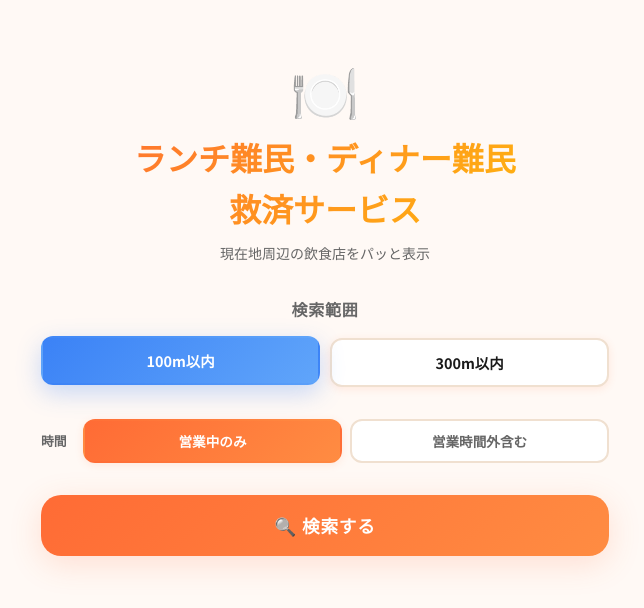
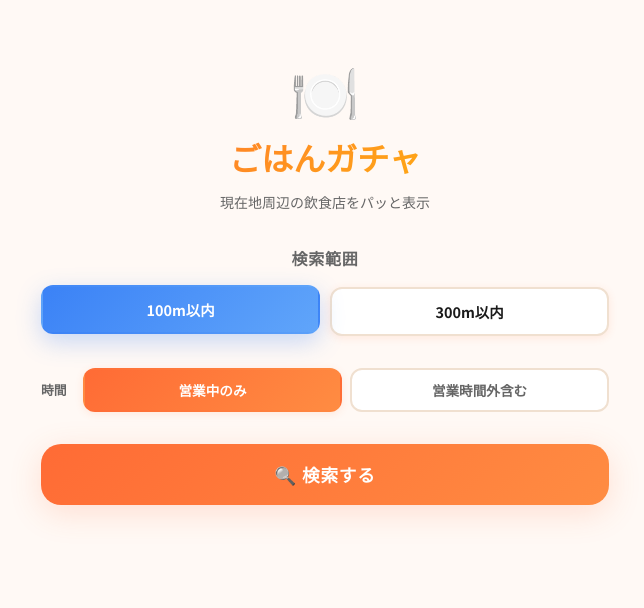
Before and after one commit to tatsuya1970/lunch-search, a Next.js app: page / in a window 1280 px wide. Shown: the top 608 px of the page, without its empty margins (315-959 px from the left). Built offline with nearby package versions, Linux system fonts and the light colour scheme; no server answers.

Commit message:
アプリ名を「ごはんガチャ」に変更

```diff
--- a/src/app/layout.js
+++ b/src/app/layout.js
@@ -5,19 +5,19 @@
 
 export const metadata = {
   metadataBase: new URL(siteUrl),
-  title: 'ランチ＆ディナー難民救済サービス',
+  title: 'ごはんガチャ',
   description: '現在地周辺の営業中の飲食店をランダムに1件提案するアプリ。価格帯・検索範囲を選んでタップするだけ！',
   openGraph: {
-    title: 'ランチ＆ディナー難民救済サービス',
+    title: 'ごはんガチャ',
     description: '現在地周辺の営業中の飲食店をランダムに1件提案するアプリ。価格帯・検索範囲を選んでタップするだけ！',
     url: siteUrl,
-    siteName: 'ランチ＆ディナー難民救済サービス',
+    siteName: 'ごはんガチャ',
     images: [
       {
         url: '/ogp.png',
         width: 1200,
         height: 630,
-        alt: 'ランチ＆ディナー難民救済サービス',
+        alt: 'ごはんガチャ',
       },
     ],
     locale: 'ja_JP',
@@ -25,7 +25,7 @@
   },
   twitter: {
     card: 'summary_large_image',
-    title: 'ランチ＆ディナー難民救済サービス',
+    title: 'ごはんガチャ',
     description: '現在地周辺の営業中の飲食店をランダムに1件提案するアプリ。',
     images: ['/ogp.png'],
   },
--- a/src/app/page.js
+++ b/src/app/page.js
@@ -279,7 +279,7 @@
       {/* ヘッダー */}
       <header className={styles.header}>
         <div className={styles.headerIcon}>🍽️</div>
-        <h1 className={styles.title}>ランチ難民・ディナー難民<br />救済サービス</h1>
+        <h1 className={styles.title}>ごはんガチャ</h1>
         <p className={styles.subtitle}>現在地周辺の飲食店をパッと表示</p>
       </header>
 
```
